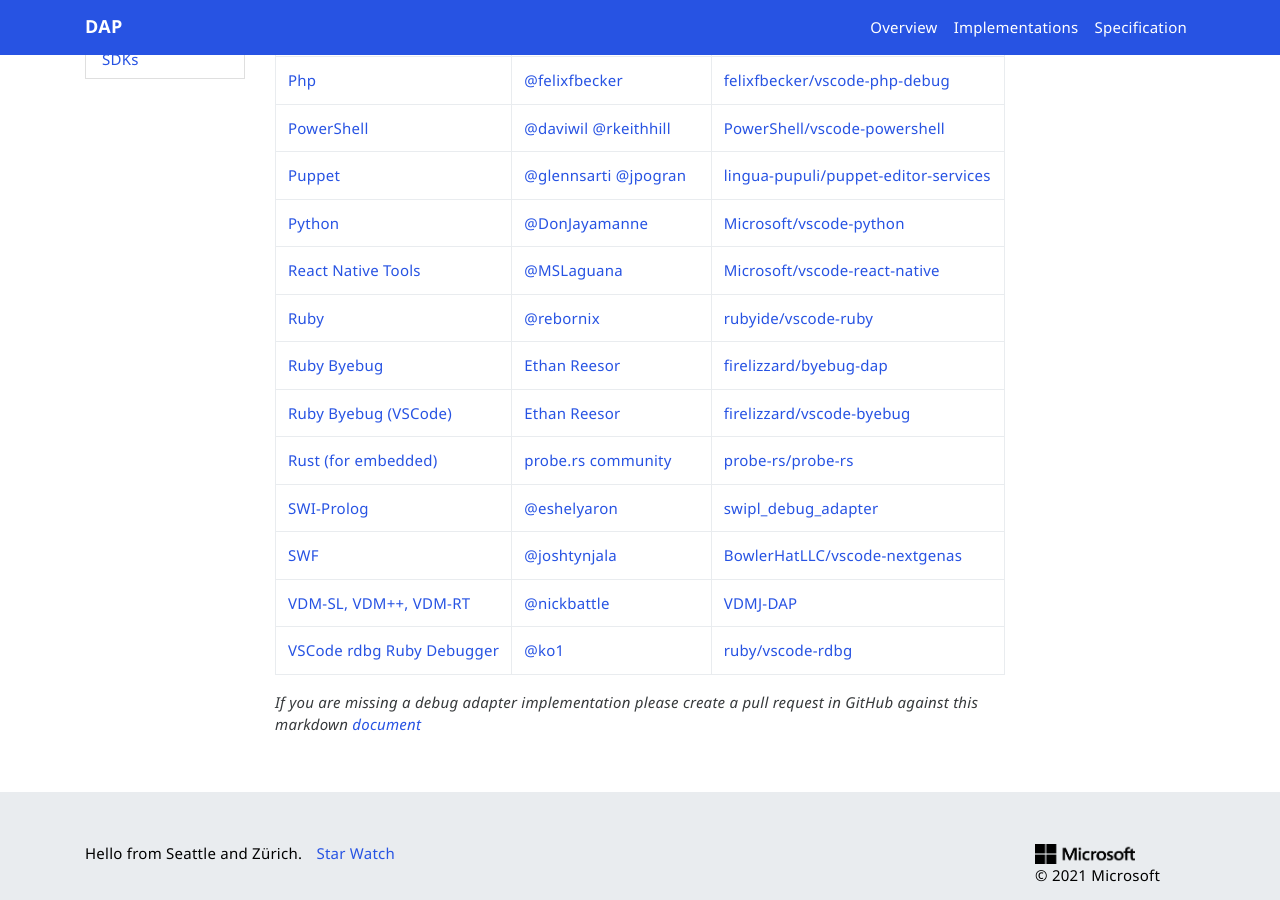
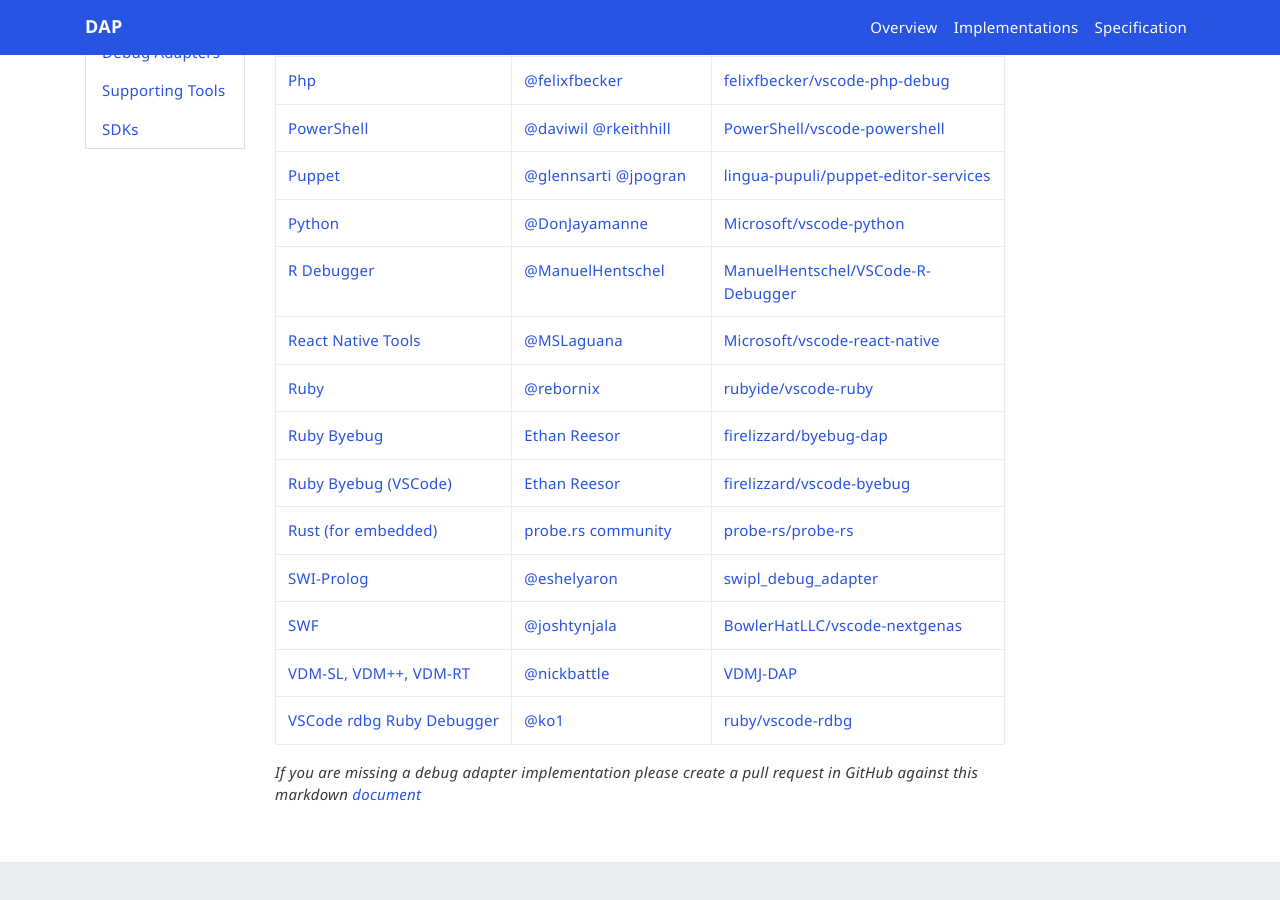
Before and after one commit to microsoft/debug-adapter-protocol, a Jekyll site: the page built from _implementors/adapters.md, in a window 1280 px wide and 900 px high, scrolled down 2857 px. Built offline with Jekyll 4.4.1, drawn with Linux system fonts in a browser that asks for light colours; nearby versions of some CDN libraries; comment, search, counter and statistics services are not loaded.

Commit message:
Add R Debugger

```diff
--- a/_implementors/adapters.md
+++ b/_implementors/adapters.md
@@ -64,6 +64,7 @@
 [PowerShell](https://marketplace.visualstudio.com/items?itemName=ms-vscode.PowerShell)|[@daviwil](https://github.com/daviwil) [@rkeithhill](https://github.com/rkeithhill)|[PowerShell/vscode-powershell](https://github.com/PowerShell/vscode-powershell)
 [Puppet](https://marketplace.visualstudio.com/items?itemName=jpogran.puppet-vscode)|[@glennsarti](https://github.com/glennsarti) [@jpogran](https://github.com/jpogran)|[lingua-pupuli/puppet-editor-services](https://github.com/lingua-pupuli/puppet-editor-services)
 [Python](https://marketplace.visualstudio.com/items?itemName=ms-python.python)|[@DonJayamanne](https://github.com/DonJayamanne)|[Microsoft/vscode-python](https://github.com/Microsoft/vscode-python)
+[R Debugger](https://marketplace.visualstudio.com/items?itemName=RDebugger.r-debugger)|[@ManuelHentschel](https://github.com/ManuelHentschel)|[ManuelHentschel/VSCode-R-Debugger](https://github.com/ManuelHentschel/VSCode-R-Debugger)
 [React Native Tools](https://marketplace.visualstudio.com/items?itemName=vsmobile.vscode-react-native)|[@MSLaguana](https://github.com/MSLaguana)|[Microsoft/vscode-react-native](https://github.com/Microsoft/vscode-react-native/issues)
 [Ruby](https://marketplace.visualstudio.com/items?itemName=rebornix.Ruby)|[@rebornix](https://github.com/rebornix)|[rubyide/vscode-ruby](https://github.com/rubyide/vscode-ruby)
 [Ruby Byebug](https://rubygems.org/gems/byebug-dap)|[Ethan Reesor](https://gitlab.com/firelizzard)|[firelizzard/byebug-dap](https://gitlab.com/firelizzard/byebug-dap)
```
